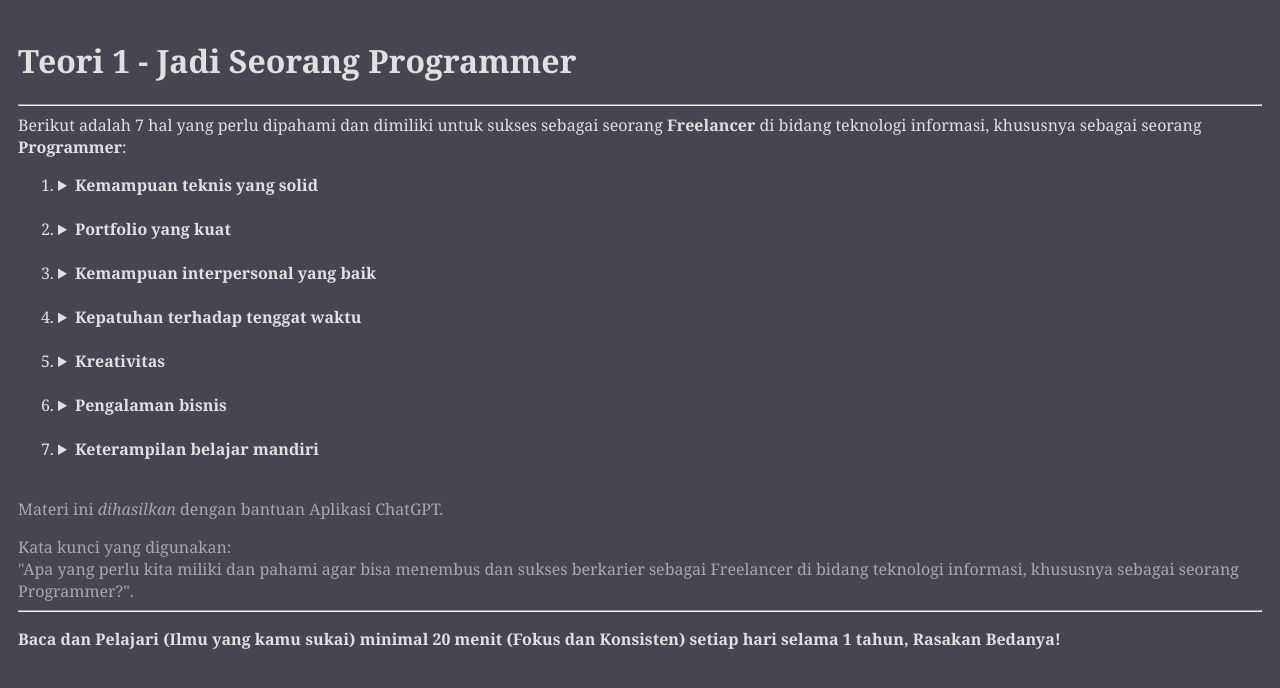
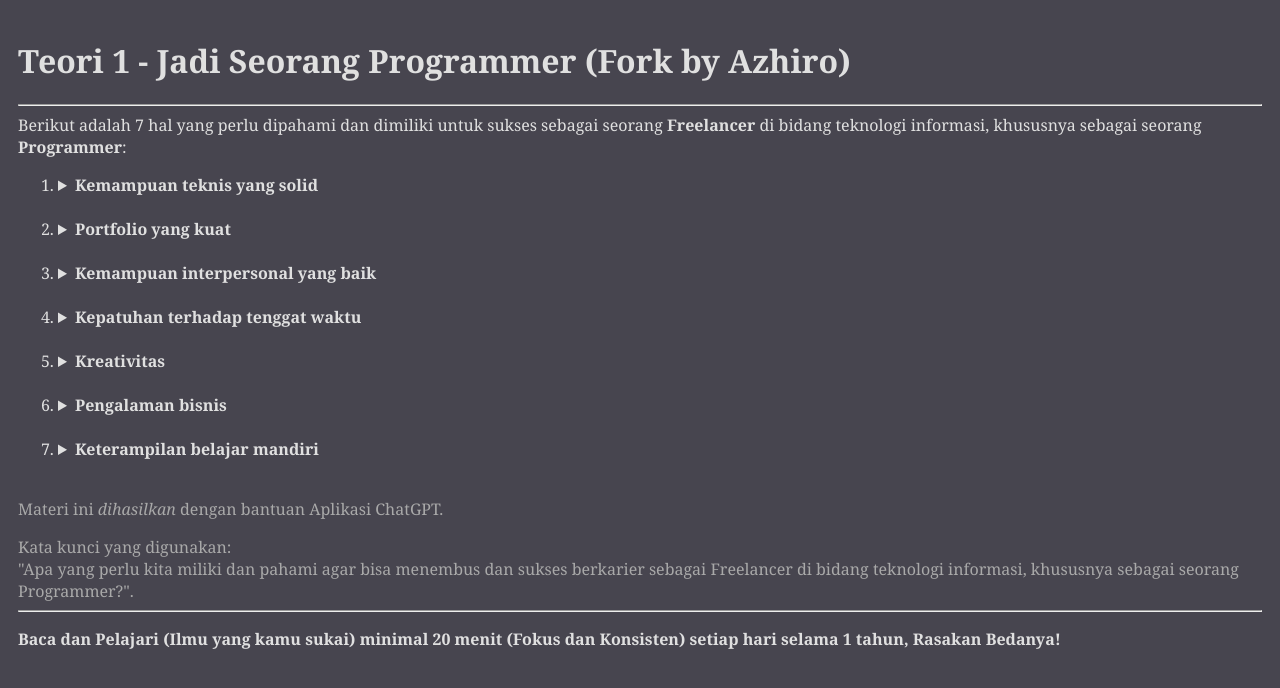
Before and after one commit to Dimas-B-N/Modal-Jadi-Programmer, a plain HTML site: page index.html in a window 1280 px wide. Drawn offline with Linux system fonts and the light colour scheme.

Commit message:
Update index.html
Menambahkan h1 dengan (Fork by Azhiro)

```diff
--- a/index.html
+++ b/index.html
@@ -10,7 +10,7 @@
 
 <body>
 
-  <h1>Teori 1 - Jadi Seorang Programmer</h1>
+  <h1>Teori 1 - Jadi Seorang Programmer (Fork by Azhiro)</h1>
   <hr>
 
   Berikut adalah 7 hal yang perlu dipahami dan dimiliki untuk sukses sebagai seorang <strong>Freelancer</strong> di
```
